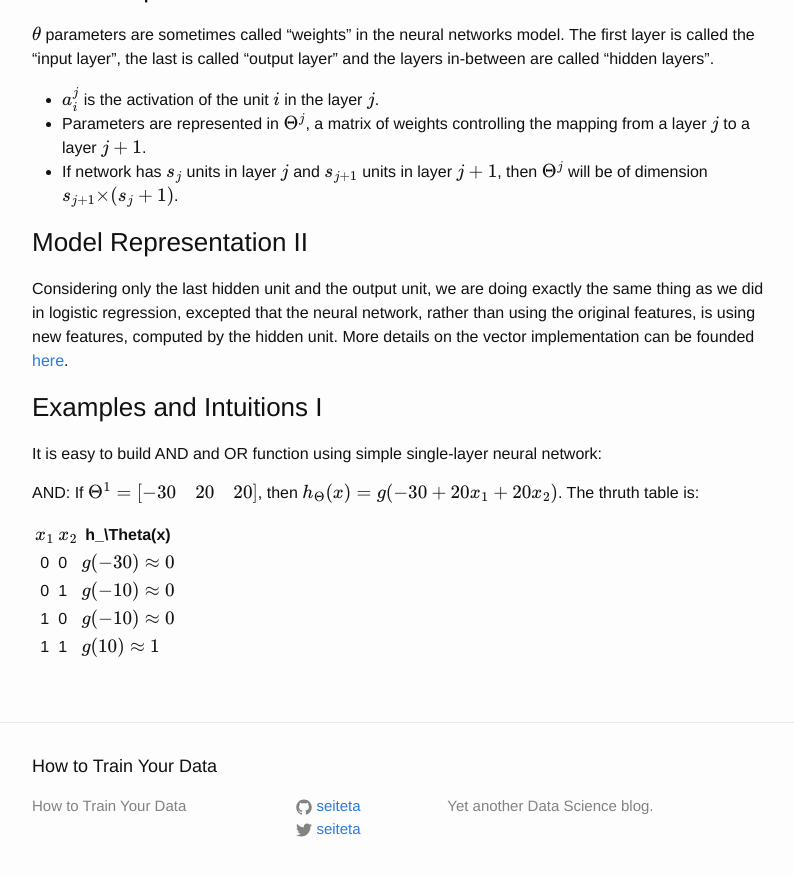
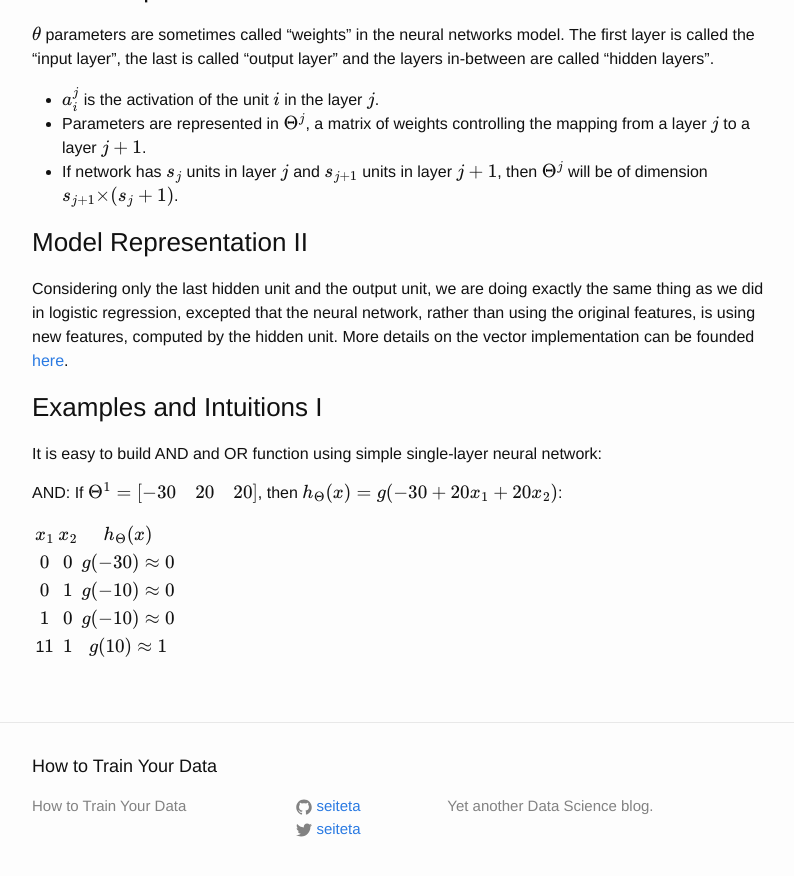
Before and after one commit to seiteta/seiteta.github.io_old, a Jekyll site: the page built from _posts/2014-12-04-machine-learning-notes.md, in a window 1280 px wide and 900 px high, scrolled down 8798 px. Shown: the top 876 px of the window, without its empty margins (238-1032 px from the left). Built offline with Jekyll 4.4.1, drawn with Linux system fonts in a browser that asks for light colours; formulas are drawn with MathJax 3.

Commit message:
Update 2014-12-04-machine-learning-notes.md

```diff
--- a/_posts/2014-12-04-machine-learning-notes.md
+++ b/_posts/2014-12-04-machine-learning-notes.md
@@ -319,11 +319,11 @@ Considering only the last hidden unit and the output unit, we are doing exactly
 
 It is easy to build AND and OR function using simple single-layer neural network:
 
-AND: If $$\Theta^{1} = \begin{bmatrix} -30 & 20 & 20 \end{bmatrix}$$, then $$h_\Theta(x) = g(-30 + 20x_1 + 20x_2)$$. The thruth table is:
+AND: If $$\Theta^{1} = \begin{bmatrix} -30 & 20 & 20 \end{bmatrix}$$, then $$h_\Theta(x) = g(-30 + 20x_1 + 20x_2)$$:
 
-| $$x_1$$ | $$x_2$$ | h_\Theta(x)          |
-|:-------:|---------|----------------------|
-| 0       | 0       | $$g(-30) \approx 0$$ |
-| 0       | 1       | $$g(-10) \approx 0$$ |
-| 1       | 0       | $$g(-10) \approx 0$$ |
-| 1       | 1       | $$g(10) \approx 1$$  |
+| $$x_1$$ | $$x_2$$ |    $$h_\Theta(x)$$   |
+|:-------:|:-------:|:--------------------:|
+|  $$0$$  |  $$0$$  | $$g(-30) \approx 0$$ |
+|  $$0$$  |  $$1$$  | $$g(-10) \approx 0$$ |
+|  $$1$$  |  $$0$$  | $$g(-10) \approx 0$$ |
+|  1$$1$$ |  $$1$$  |  $$g(10) \approx 1$$ |
```
